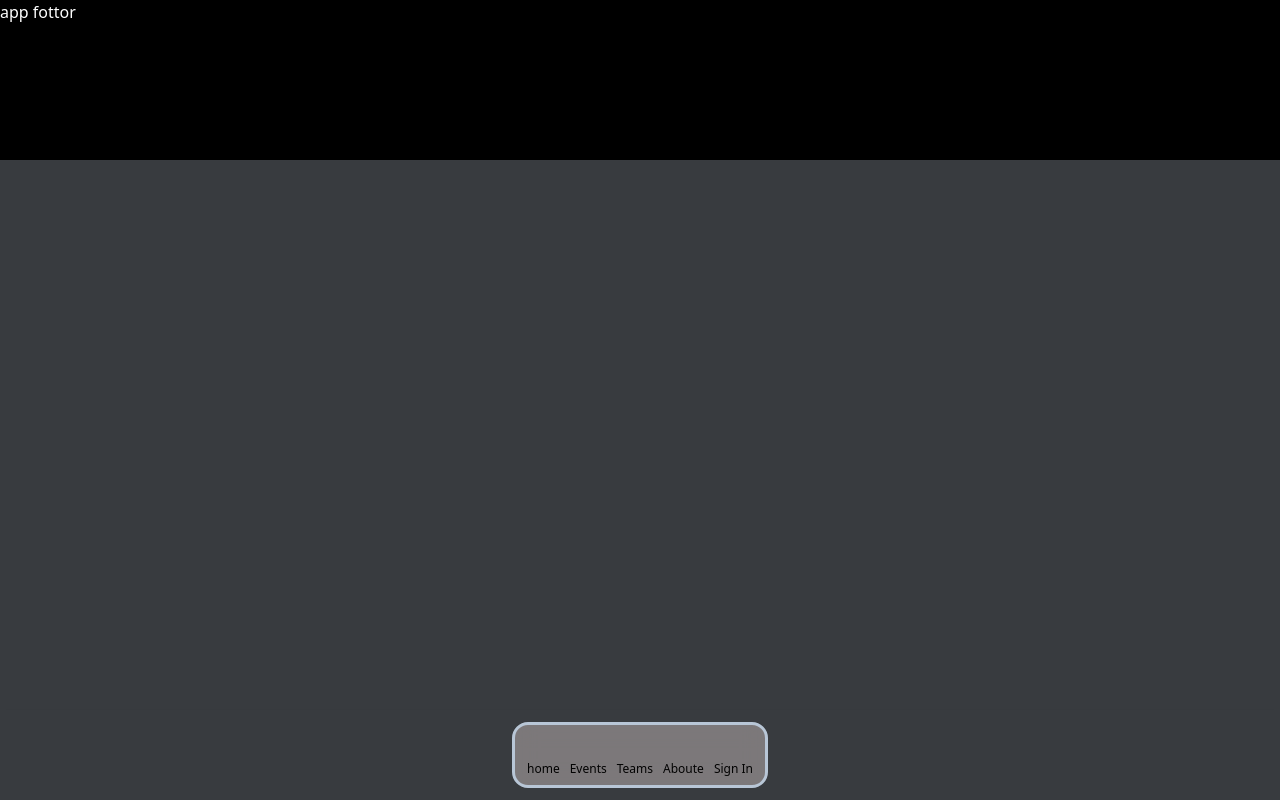
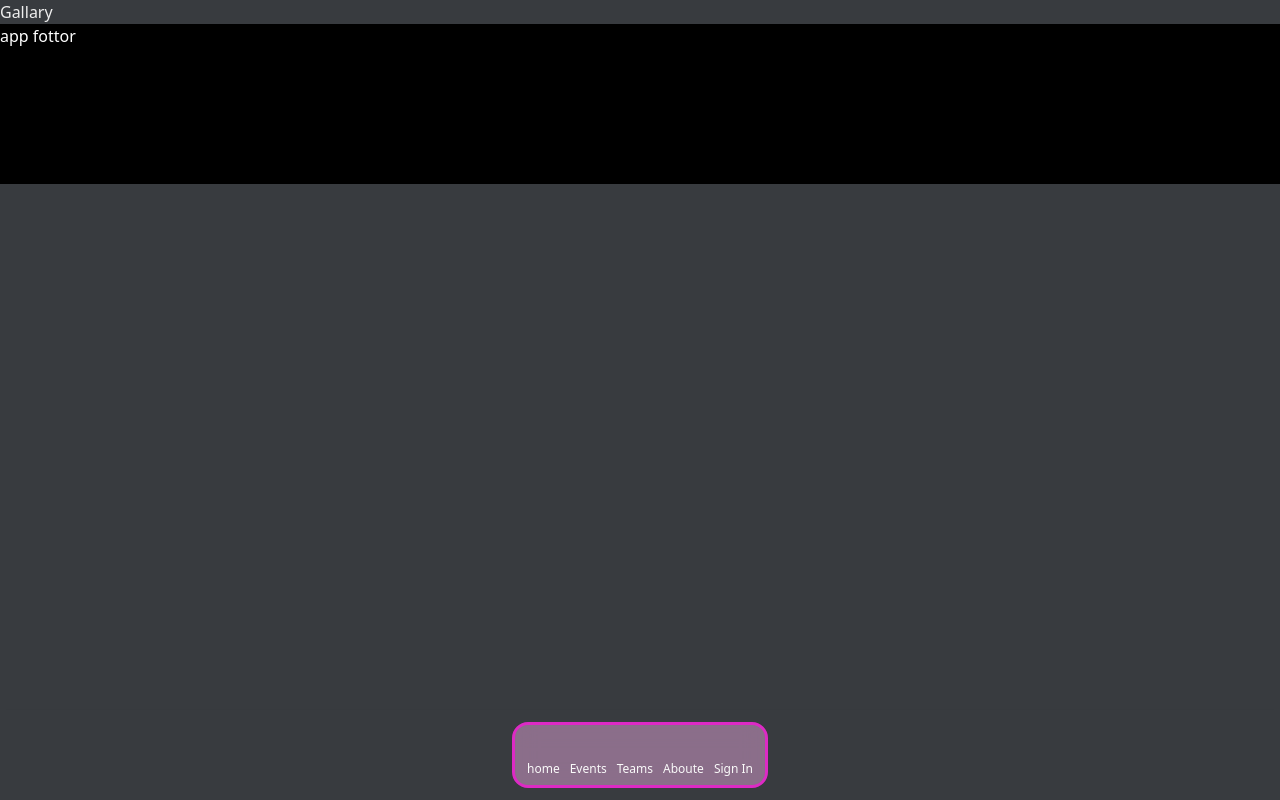
Before and after one commit to utsav0520/converse2k25, a React (Vite) app in the folder client/: page /gallary in a window 1280 px wide. Built offline with nearby package versions, Linux system fonts and the light colour scheme; no server answers; some icons are missing.

Commit message:
4th commit

```diff
--- a/client/src/App.jsx
+++ b/client/src/App.jsx
@@ -9,6 +9,8 @@ import HomePage from './pages/HomePage.jsx'
 import AboutPage from './pages/AboutPage.jsx'
 import Schedule from './pages/Schedule.jsx'
 import Events from './pages/Events.jsx'
+import Gallary from './pages/Gallary.jsx'
+import Teams from './pages/Teams.jsx'
 
 import Signin from './pages/Signin.jsx'
 import Profile from './pages/Profile.jsx'
@@ -43,6 +45,8 @@ const dispatch = useDispatch();
         <Route path='/about' element={<AboutPage/>}/>
         <Route path='/schedule' element={<Schedule/>} />
         <Route path='/events' element={<Events/>} />
+        <Route path='/gallary' element={<Gallary/>} />
+        <Route path='/teams' element={<Teams/>} />
         <Route path='/signin' element={<Signin/>} />
         <Route path='/profile' element={<Profile/>} />
 
--- a/client/src/index.css
+++ b/client/src/index.css
@@ -4,10 +4,10 @@
   background-color: #383b3f;
   color: #eeeeee;
   --color-background: #000000;
-  --color-transperent: rgba(170, 161, 161, 0.603);
-  --color-border: #b8c6d6;
-  --color-divider: #ffffff;
-  --text-primary: #030303;
+  --color-transperent: rgba(194, 144, 187, 0.603);
+  --color-border: #dd2ac5;
+  --color-divider: #000000;
+  --text-primary: #fafafa;
   --color-higlights-div: rgba(0, 0, 0, 0.5);
   --text-highlights: linear-gradient(to top, #dddfe0, #3be719);
 }
@@ -29,8 +29,8 @@
 }
 
 .icon-hover:hover {
-  background-color: #383b3f;
-  color: #ffffff
+  background-color: #b38dae;
+  color: #000000
 }
 
 .text-primary {
--- /dev/null
+++ b/client/src/pages/Gallary.jsx
@@ -0,0 +1,11 @@
+import React from 'react'
+
+function Gallary() {
+  return (
+    <div>
+      Gallary
+    </div>
+  )
+}
+
+export default Gallary
--- a/client/src/pages/Signin.jsx
+++ b/client/src/pages/Signin.jsx
@@ -4,10 +4,10 @@ import { GoogleSignIn } from '../components/App/GoogleSignIn'
 
 function SignIn() {
   return (
-    <div className="h-screen m-3 flex justify-center items-center ">
-      <div className="border-3 border-primary rounded-3xl p-8  grid grid-cols-1 md:grid-cols-2">
+    <div className="h-screen m-3 flex justify-center items-center">
+      <div className="border-3 border-primary rounded-3xl p-8  grid grid-cols-1 md:grid-cols-2 bg-divider">
         <div className="flex justify-center items-center">
-          <img src={converse2k25} alt="converse2k24" className="h-30 w-30" />
+          <img src={converse2k25} alt="converse2k24" className="h-60 w-60" />
         </div>
         <div className="text-center p-2 m-6 md:m-0">
           <p>Sign In</p>
--- /dev/null
+++ b/client/src/pages/Teams.jsx
@@ -0,0 +1,11 @@
+import React from 'react'
+
+function Teams() {
+  return (
+    <div>
+      teams
+    </div>
+  )
+}
+
+export default Teams
```
Also changed, not shown: client/src/assets/converse2k25.png.
